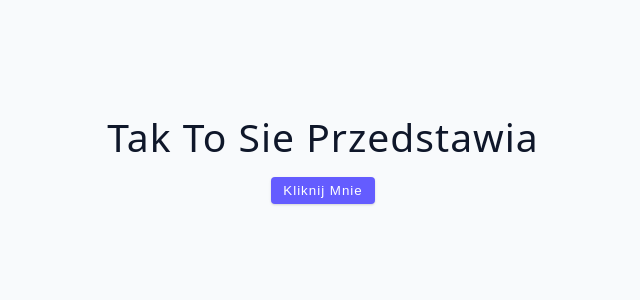
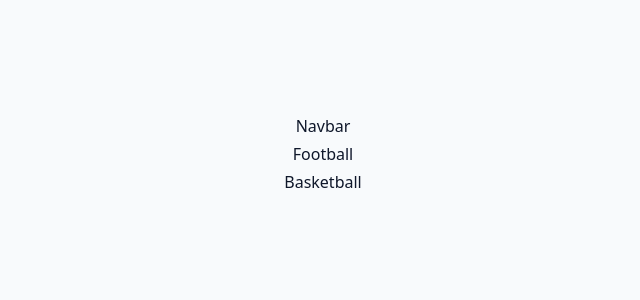
Before and after one commit to Corran46Horn/fcc-react18redux, a React (Vite) app in the folder react-vite-app/: page / in a window 1280 px wide. Shown: the top 300 px of the page, without its empty margins (317-957 px from the left). Built offline with nearby package versions, Linux system fonts and the light colour scheme.

Commit message:
project structure

```diff
--- a/react-vite-app/src/App.jsx
+++ b/react-vite-app/src/App.jsx
@@ -1,11 +1,17 @@
 import './App.css';
-import Starter from './tutorial/02-useEffect/starter/05-cleanup-function.jsx';
+import Navbar from './tutorial/04-project-structure/starter/Navbar';
 //import Final from './tutorial/01-useState/final/03-useState-array';
+import {
+  Football,
+  Basketball,
+} from './tutorial/04-project-structure/starter/Example';
 
 function App() {
   return (
     <div className='container'>
-      <Starter />
+      <Navbar />
+      <Football />
+      <Basketball />
     </div>
   );
 }
--- a/react-vite-app/src/tutorial/02-useEffect/starter/05-cleanup-function.jsx
+++ b/react-vite-app/src/tutorial/02-useEffect/starter/05-cleanup-function.jsx
@@ -17,8 +17,8 @@ const CleanupFunction = () => {
 const ToggleMe = () => {
   useEffect(() => {
     console.log('hmm, this is interesting');
-    //cleanup function
     const intId = setInterval(() => {
+      //cleanup function
       console.log('hello');
     }, 1000);
     return () => {
--- /dev/null
+++ b/react-vite-app/src/tutorial/04-project-structure/starter/Example/Basketball.jsx
@@ -0,0 +1,4 @@
+const Basketball = () => {
+  return <div>Basketball</div>;
+};
+export default Basketball;
--- /dev/null
+++ b/react-vite-app/src/tutorial/04-project-structure/starter/Example/Football.jsx
@@ -0,0 +1,4 @@
+const Football = () => {
+  return <div>Football</div>;
+};
+export default Football;
--- /dev/null
+++ b/react-vite-app/src/tutorial/04-project-structure/starter/Example/index.jsx
@@ -0,0 +1,4 @@
+import Football from './Football';
+import Basketball from './Basketball';
+
+export { Football, Basketball };
--- /dev/null
+++ b/react-vite-app/src/tutorial/04-project-structure/starter/Pages/About.jsx
@@ -0,0 +1,4 @@
+const About = () => {
+  return <div>About</div>;
+};
+export default About;
--- /dev/null
+++ b/react-vite-app/src/tutorial/04-project-structure/starter/Pages/Home.jsx
@@ -0,0 +1,4 @@
+const Home = () => {
+  return <div>Home</div>;
+};
+export default Home;
--- /dev/null
+++ b/react-vite-app/src/tutorial/04-project-structure/starter/Pages/index.jsx
@@ -0,0 +1,3 @@
+import Home from './Home';
+import About from './About';
+export { Home, About };
--- /dev/null
+++ b/react-vite-app/src/tutorial/04-project-structure/starter/navbar/index.jsx
@@ -0,0 +1 @@
+export { default } from './Navbar';
```
Also changed, not shown: react-vite-app/src/tutorial/04-project-structure/starter/README.md (deleted).
